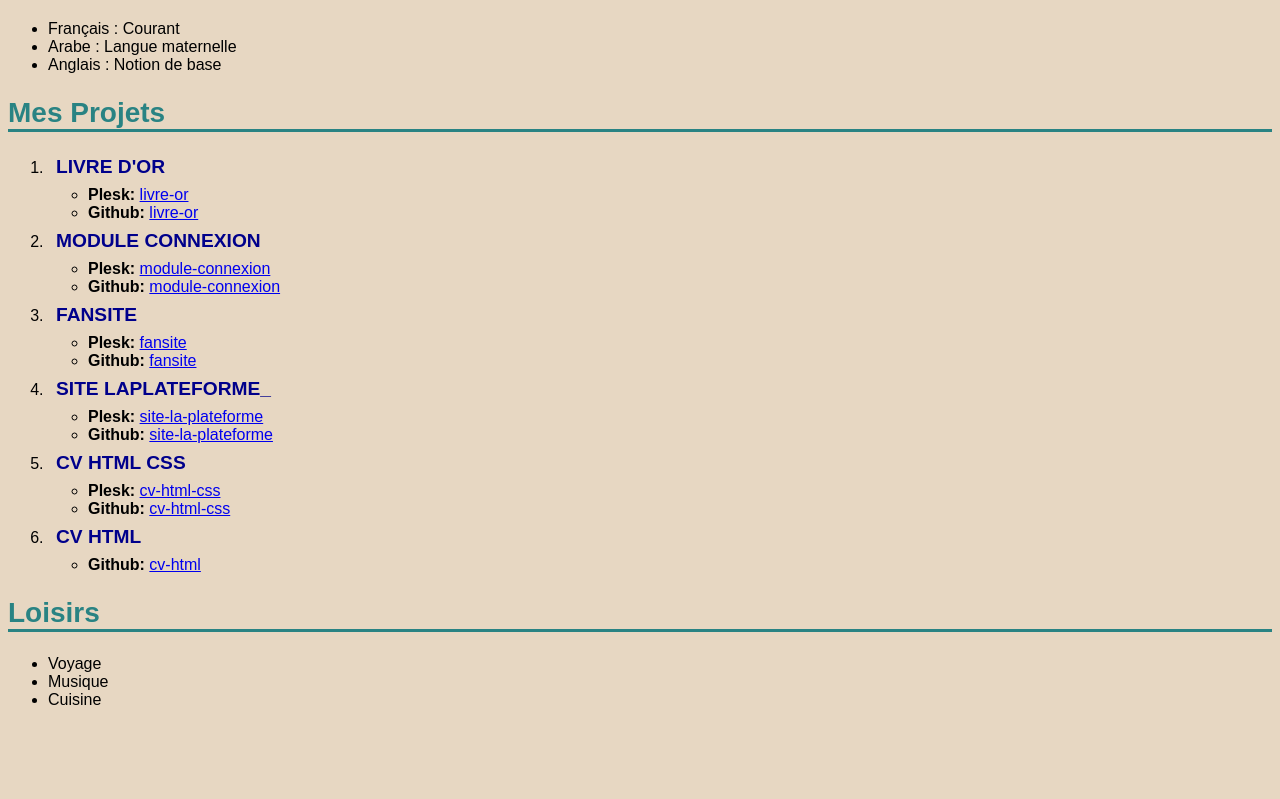
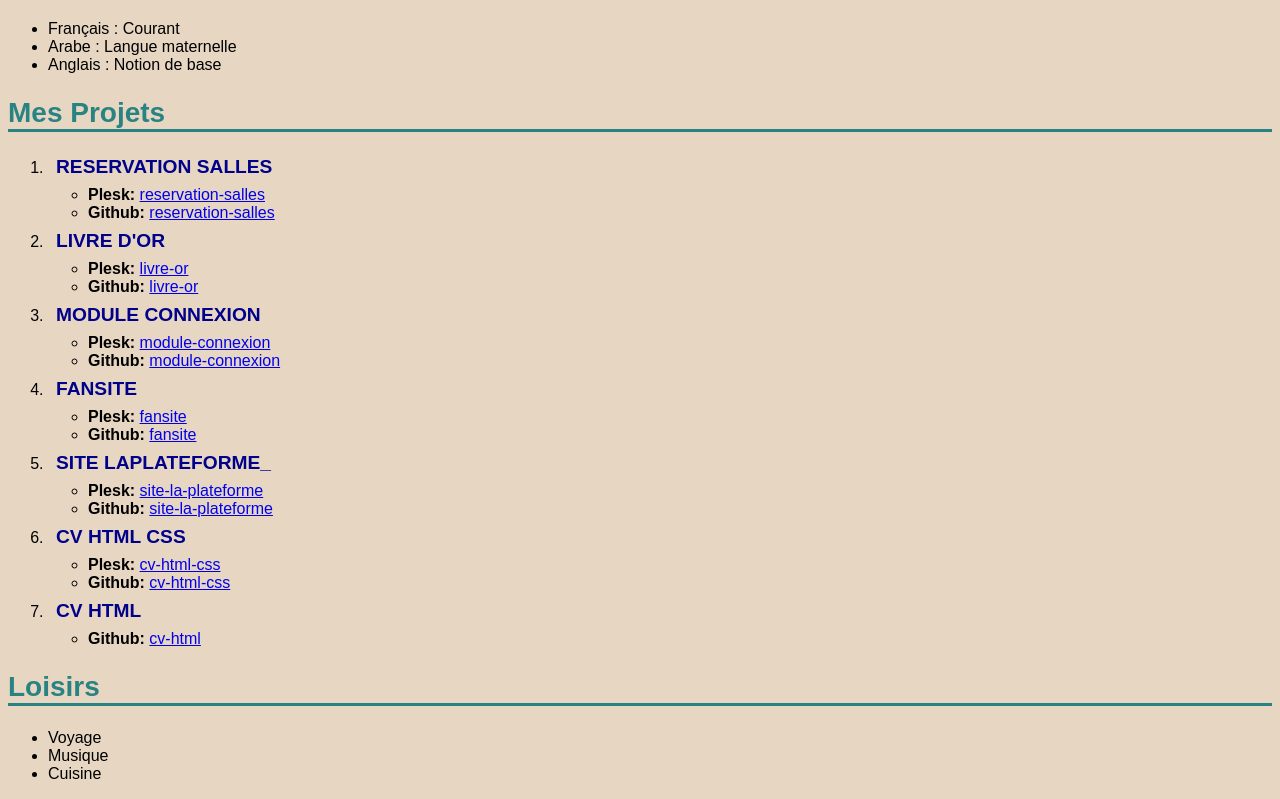
Before and after one commit to hajar-aslan/cv-css, a plain HTML site: page index.html in a window 1280 px wide. Shown: the part 1173-1972 px from the top of the page. Before the commit the page ends 1898 px from the top, so only its background shows below. Drawn offline with Linux system fonts and the light colour scheme.

Commit message:
reservation salles rendu

```diff
--- a/index.html
+++ b/index.html
@@ -93,6 +93,16 @@
 
 <h2> Mes Projets </h2>
 <ol>
+
+    <!-- Reservation Salles -->
+    <li>
+        <h3>Reservation Salles</h3>
+        <ul>
+            <li><strong>Plesk:</strong> <a target="_blank" href="https://hajar-aslan.students-laplateforme.io/reservation-salles">reservation-salles</a></li>
+            <li><strong>Github:</strong> <a target="_blank" href="https://github.com/hajar-aslan/reservation-salles">reservation-salles</a></li>
+        </ul>
+    </li>
+
 
     <!-- Livre d'Or -->
     <li>
```
